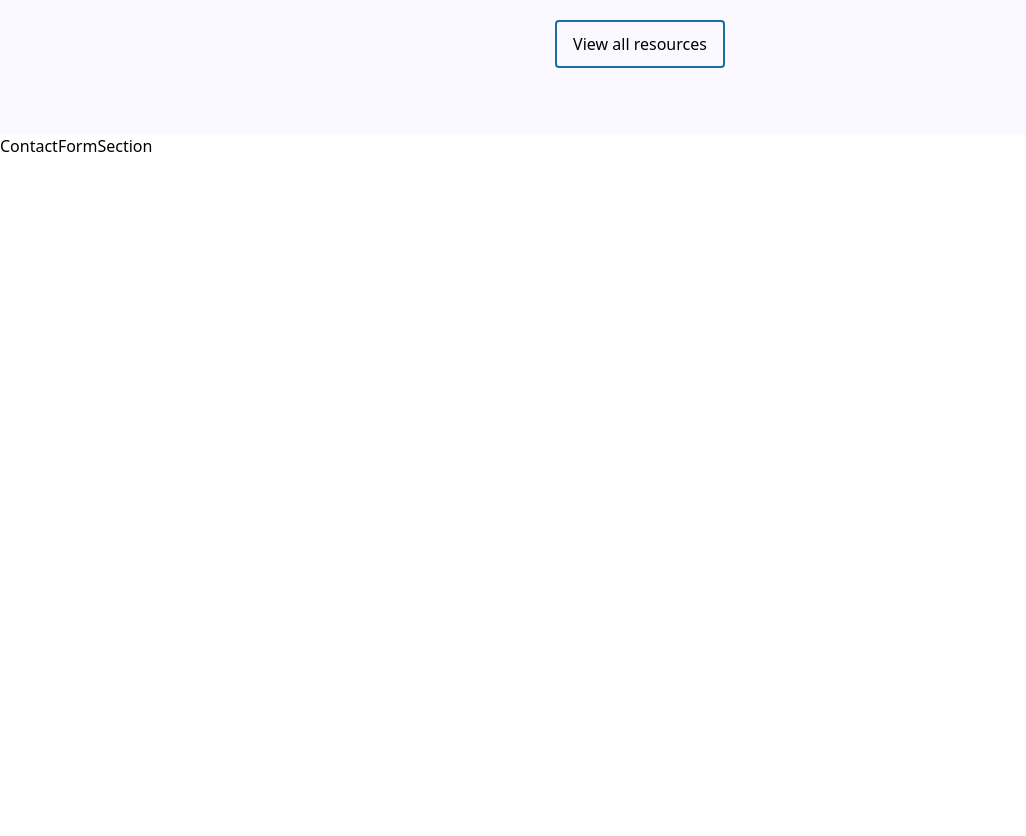
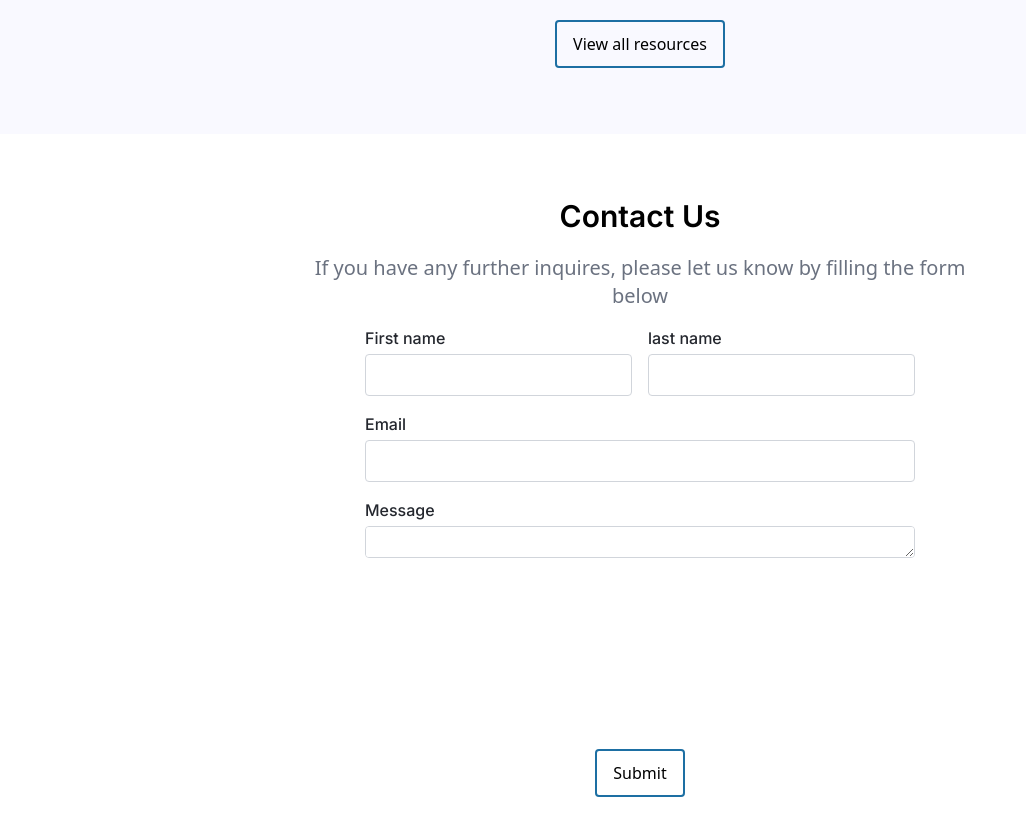
Before and after one commit to Samir984/yipl-frontend-challenge, a React (Vite) app: page / in a window 1280 px wide. Shown: the part 5020-5856 px from the top of the page, without its empty margins (0-1026 px from the left). Before the commit the page ends 5178 px from the top, so only its background shows below. Built offline with nearby package versions, Linux system fonts and the light colour scheme; no server answers.

Commit message:
add contactform and resource section

```diff
--- a/src/component/ContactFormSection.tsx
+++ b/src/component/ContactFormSection.tsx
@@ -1,6 +1,81 @@
+import SecondaryHeading from "./SecondaryHeading";
 
 export default function ContactFormSection() {
   return (
-    <div>ContactFormSection</div>
-  )
+    <div className="py-12 bg-white">
+      <div className="max-w-[1067px] mx-auto h-[567px]">
+        <SecondaryHeading
+          secondaryHeading="Contact Us"
+          text="If you have any further inquires, please let us know by filling the form below"
+        />
+        <form
+          action=""
+          className="max-w-[550px] h-[330px] mx-auto flex  flex-col gap-4 "
+        >
+          <div className="flex gap-4 w-full  ">
+            <div className="flex-1">
+              <label
+                className="block mb-1  font-medium font-inter text-[#24272E]"
+                htmlFor="message"
+              >
+                First name
+              </label>
+              <input
+                type="text"
+                id="message"
+                name="message"
+                className="w-full border border-gray-300 rounded px-3 py-2 outline-none"
+              />
+            </div>
+            <div className="flex-1">
+              <label
+                className="block mb-1  font-medium font-inter text-[#24272E]"
+                htmlFor="lastname"
+              >
+                last name
+              </label>
+              <input
+                type="text"
+                id="lastname"
+                name="lastName"
+                className="w-full border border-gray-300 rounded px-3 py-2 outline-none"
+              />
+            </div>
+          </div>
+          <div className="">
+            <label
+              className="block mb-1  font-medium font-inter text-[#24272E]"
+              htmlFor="email"
+            >
+              Email
+            </label>
+            <input
+              type="text"
+              id="email"
+              name="email"
+              className="w-full border border-gray-300 rounded px-3 py-2 outline-none"
+            />
+          </div>
+          <div>
+            <label
+              className="block mb-1  font-medium font-inter text-[#24272E]"
+              htmlFor="message"
+            >
+              Message
+            </label>
+            <textarea
+              id="message"
+              name="message"
+              className="w-full border border-gray-300 h-8 rounded px-3 py-2 outline-none"
+            />
+          </div>
+        </form>
+      </div>
+      <div className="w-full text-center">
+        <button className="border-2 border-[#1D6FA3]  px-4 py-[10px] rounded hover:bg-slate-100    ">
+          Submit
+        </button>
+      </div>
+    </div>
+  );
 }
```
